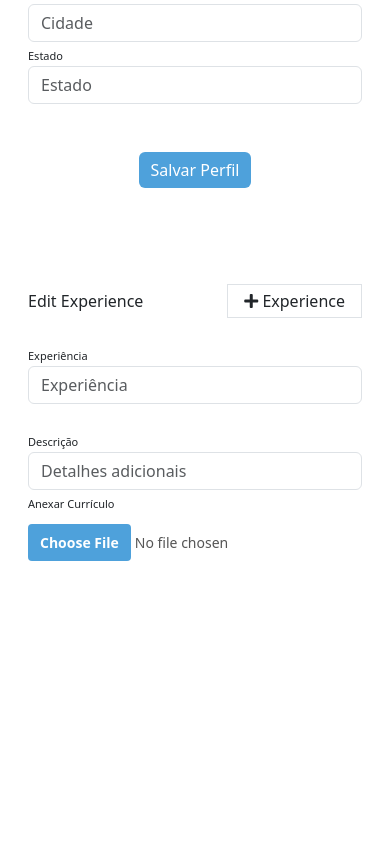
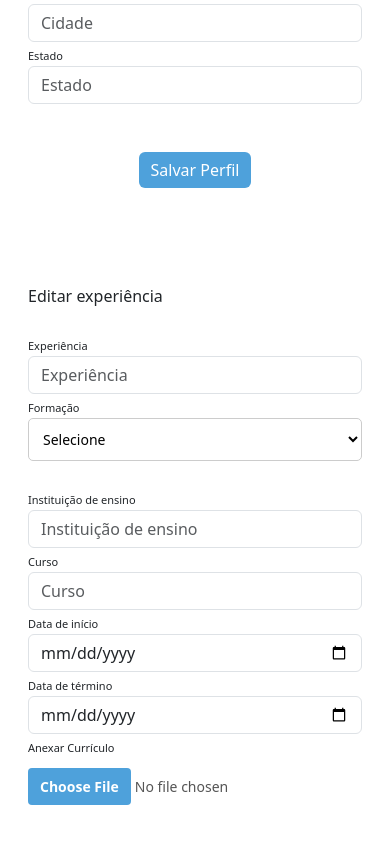
Before and after one commit to rafasevero/projetoFinal, a Vue app in the folder docker-laravel-vuejs-master/frontend/: page /userProfile in a window 390 px wide. Shown: the part 926-1769 px from the top of the page. Before the commit the page ends 1583 px from the top, so only its background shows below. Built offline with nearby package versions, Linux system fonts and the light colour scheme; no server answers.

Commit message:
só consegui arrumar um input :(

```diff
--- a/docker-laravel-vuejs-master/frontend/src/components/CreateVacancy.vue
+++ b/docker-laravel-vuejs-master/frontend/src/components/CreateVacancy.vue
@@ -1,6 +1,6 @@
 <template>
     <div class="container">
-        <form class="row g-3 form-container">
+        <form @submit.prevent="createVacancy" class="row g-3 form-container">
             <div id="form-group" class="col-md-4 text-center">
                 <img :src="perfilPicture" alt="logo da empresa" id="company_logo" class="img-fluid" />
             </div>
@@ -11,28 +11,28 @@
             </div>
 
             <div class="col-md-4">
-                <label for="validationDefault01" class="form-label" id="vacancy_name">Nome da vaga</label>
-                <input type="text" class="form-control" id="vacancy_name" required>
+                <label for="vacancy_name" class="form-label" id="vacancy_name">Nome da vaga</label>
+                <input type="text" class="form-control" id="vacancy_name" v-model="vacancy_name" required>
             </div>
 
             <div class="mb-3">
-                <label for="validationTextarea" class="form-label" id="description">Descrição da vaga</label>
-                <textarea class="form-control" id="description" rows="3" required></textarea>
+                <label for="description" class="form-label" id="description">Descrição da vaga</label>
+                <textarea class="form-control" id="description" v-model="description" rows="3" required></textarea>
             </div>
 
             <div class="mb-3">
-                <label for="validationTextarea" class="form-label" id="requirements">Requisitos</label>
-                <textarea class="form-control" id="requirements" rows="3" required></textarea>
+                <label for="requirements" class="form-label" id="requirements">Requisitos</label>
+                <textarea class="form-control" id="requirements" v-model="requirements" rows="3" required></textarea>
             </div>
 
             <div class="col-md-4">
-                <label for="validationDefault01" class="form-label" id="local">Local</label>
-                <input type="text" class="form-control" id="local" required>
+                <label for="local" class="form-label" id="local">Local</label>
+                <input type="text" class="form-control" id="local" v-model="local" required>
             </div>
 
             <div class="mb-3">
                 <label for="work_modality" class="form-label" id="work_modality">Modalidade de Trabalho</label>
-                <select class="form-select" required id="work_modality">
+                <select class="form-select" id="work_modality" v-model="work_modality" required>
                     <option value="">Selecione</option>
                     <option value="present">Presencial</option>
                     <option value="home_office">Home Office</option>
@@ -41,13 +41,13 @@
             </div>
 
             <div class="col-md-4">
-                <label for="validationDefault01" class="form-label" id="salary">Valor do salário</label>
-                <input type="number" class="form-control" id="salary" required>
+                <label for="salary" class="form-label" id="salary">Valor do salário</label>
+                <input type="number" class="form-control" id="salary" v-model="salary" required>
             </div>
 
             <div class="mb-3">
                 <label for="date" class="form-label">Data de criação da vaga</label>
-                <input type="date" class="form-control" id="date" required>
+                <input type="date" class="form-control" id="date" v-model="date" required>
             </div>
 
             <div class="col-md-12 text-center">
@@ -57,14 +57,23 @@
     </div>
 </template>
 
+
 <script>
+import axios from 'axios';
 export default {
     name: 'CreateVacancy',
     data() {
         return {
             company_name: '',
             perfilPicture: '',
-        }
+            vacancy_name: '',
+            description: '',
+            requirements: '',
+            local: '',
+            work_modality: '',
+            salary: '',
+            date: ''
+        };
     },
     created() {
         this.fetchCompanyData();
@@ -72,16 +81,39 @@ export default {
     methods: {
         async fetchCompanyData() {
             try {
-                const response = await fetch('/api/recruiter/vacancy_register'); // Substitua com o endpoint correto
+                const response = await fetch('/api/recruiter/vacancy_register');
                 const data = await response.json();
-                this.company_name = data.name;       // Atribua o nome da empresa
-                this.perfilPicture = data.logo_url;   // Atribua a URL do logo
+                this.company_name = data.name;
+                this.perfilPicture = data.logo_url;
             } catch (error) {
                 console.error("Erro ao buscar os dados da empresa:", error);
             }
+        },
+        async createVacancy() {
+            // Dados do formulário
+            const vacancyData = {
+                company: this.company_name,
+                vacancy_name: this.vacancy_name,
+                description: this.description,
+                requirements: this.requirements,
+                local: this.local,
+                work_modality: this.work_modality,
+                salary: this.salary,
+                date: this.date
+            };
+
+            try {
+                // Envio ao backend
+                await axios.post('http://localhost:8000/api/vagas', vacancyData);
+
+                // Redireciona para a página de vagas
+                this.$router.push('/vagas');
+            } catch (error) {
+                console.error('Erro ao criar vaga:', error);
+            }
         }
     }
-}
+};
 </script>
 
 <style scoped>
--- a/docker-laravel-vuejs-master/frontend/src/components/UserProfile.vue
+++ b/docker-laravel-vuejs-master/frontend/src/components/UserProfile.vue
@@ -108,10 +108,7 @@
                 <div class="col-md-4">
                     <div class="p-3 py-5">
                         <div class="d-flex justify-content-between align-items-center experience">
-                            <span>Edit Experience</span>
-                            <span class="border px-3 p-1 add-experience">
-                                <i class="fa fa-plus"></i>&nbsp;Experience
-                            </span>
+                            <span>Editar experiência</span>
                         </div><br>
                         <div class="col-md-12">
                             <label class="labels">Experiência</label>
@@ -120,14 +117,42 @@
                                 class="form-control"
                                 placeholder="Experiência"
                             />
-                        </div><br>
+                        </div>
                         <div class="col-md-12">
-                            <label class="labels">Descrição</label>
+                            <label class="labels">Formação</label>
+                            <select class="select">
+                                <option value="">Selecione</option>
+                                <option value="complete_fundamental">Ensino fundamental completo</option>
+                                <option value="incomplete_fundamental">Ensino fundamental incompleto</option>
+                                <option value="complete_school">Ensino médio completo</option>
+                                <option value="incomplete_school">Ensino médio incompleto</option>
+                                <option value="complete_college">Ensino superior completo</option>
+                                <option value="incomplete_college">Ensino superior incompleto</option>
+                            </select>
+                        </div>
+                        <div class="col-md-12">
+                            <label class="labels">Instituição de ensino</label>
                             <input
                                 type="text"
                                 class="form-control"
-                                placeholder="Detalhes adicionais"
+                                placeholder="Instituição de ensino"
                             />
+                        </div>
+                        <div class="col-md-12">
+                            <label class="labels">Curso</label>
+                            <input
+                                type="text"
+                                class="form-control"
+                                placeholder="Curso"
+                            />
+                        </div>
+                        <div class="col-md-12">
+                            <label class="labels">Data de início</label>
+                            <input type="date" class="form-control" id="date" required>
+                        </div>
+                        <div class="col-md-12">
+                            <label class="labels">Data de término</label>
+                            <input type="date" class="form-control" id="date" required>
                         </div>
                         <div class="col-md-12">
                             <label class="labels">Anexar Currículo</label>
@@ -237,6 +262,16 @@ export default {
     font-size: 11px;
 }
 
+.select {
+    width: 100%;
+    background-color: transparent;
+    border: 1px solid #ccc;
+    border-radius: 5px;
+    padding: 10px;
+    font-size: 14px;
+    margin-bottom: 25px;
+}
+
 .add-experience:hover {
     background: #4ea1db;
     color: #fff;
```
